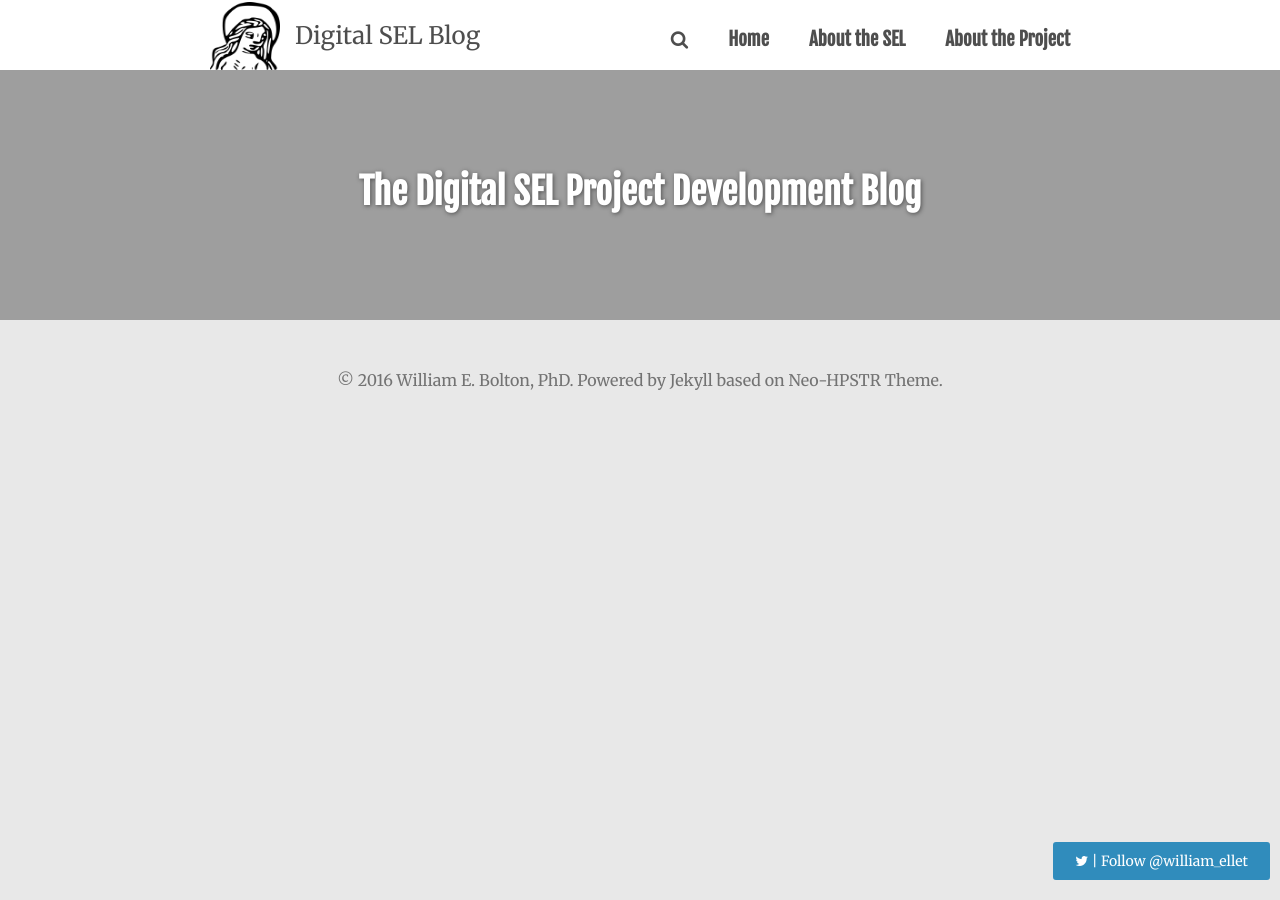
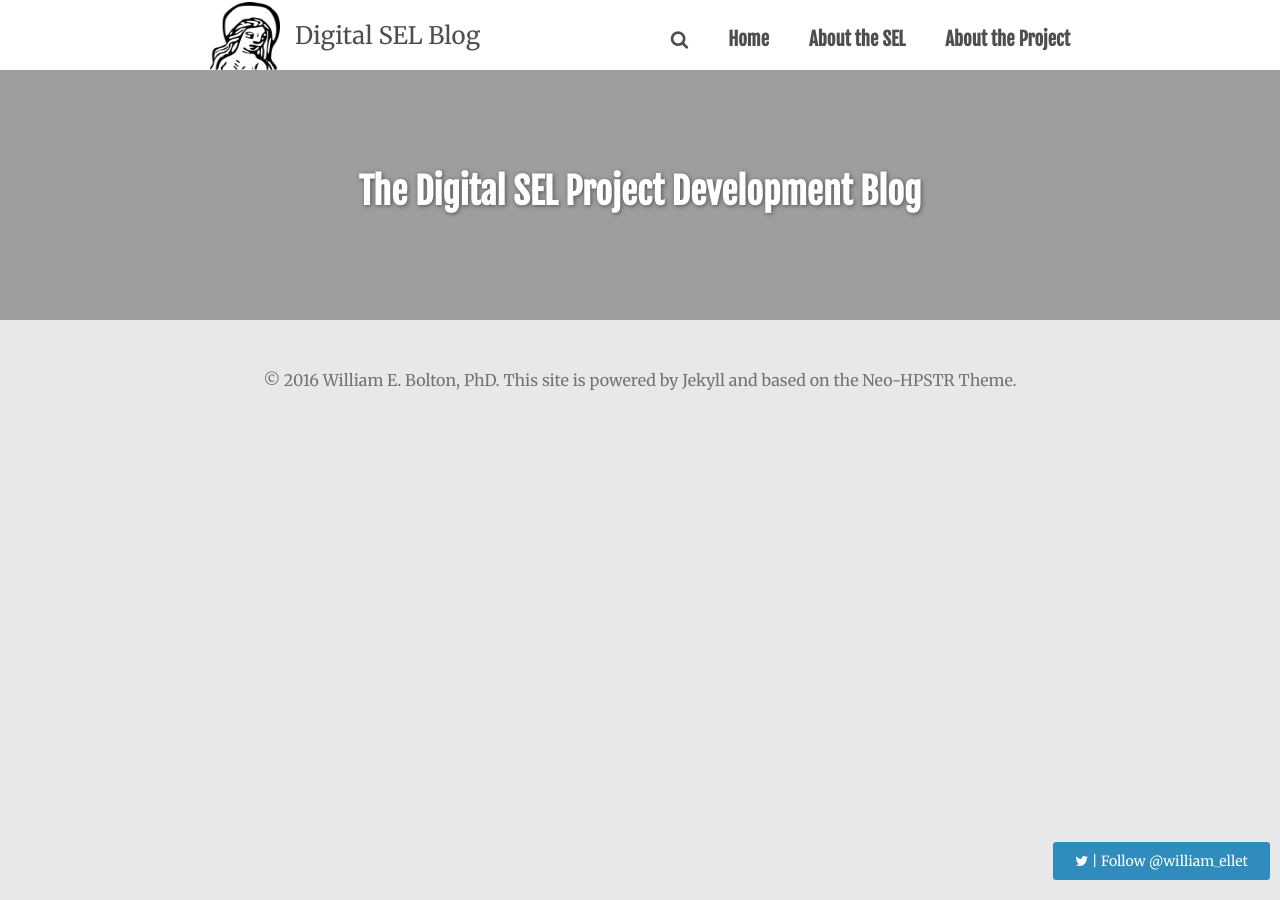
Before and after one commit to webolton/sel_project_blog, a Jekyll site: the page built from index.html, in a window 1280 px wide. Built offline with Jekyll 4.4.1, drawn with Linux system fonts in a browser that asks for light colours; nearby versions of some CDN libraries; the list of posts is cut into pages by our own code; comment, search, counter and statistics services are not loaded.

Commit message:
Update to footer

```diff
--- a/_includes/footer.html
+++ b/_includes/footer.html
@@ -1 +1 @@
-<span>&copy; {{ site.time | date: '%Y' }} {{ site.owner.name }}. Powered by <a href="http://jekyllrb.com" rel="nofollow">Jekyll</a> based on <a href="http://github.com/aron-bordin/neo-hpstr-jekyll-theme" rel="nofollow">Neo-HPSTR Theme</a>.</span>
+<span>&copy; {{ site.time | date: '%Y' }} {{ site.owner.name }}. This site is powered by <a href="http://jekyllrb.com" rel="nofollow">Jekyll</a> and based on the <a href="http://github.com/aron-bordin/neo-hpstr-jekyll-theme" rel="nofollow">Neo-HPSTR Theme</a>.</span>
```
